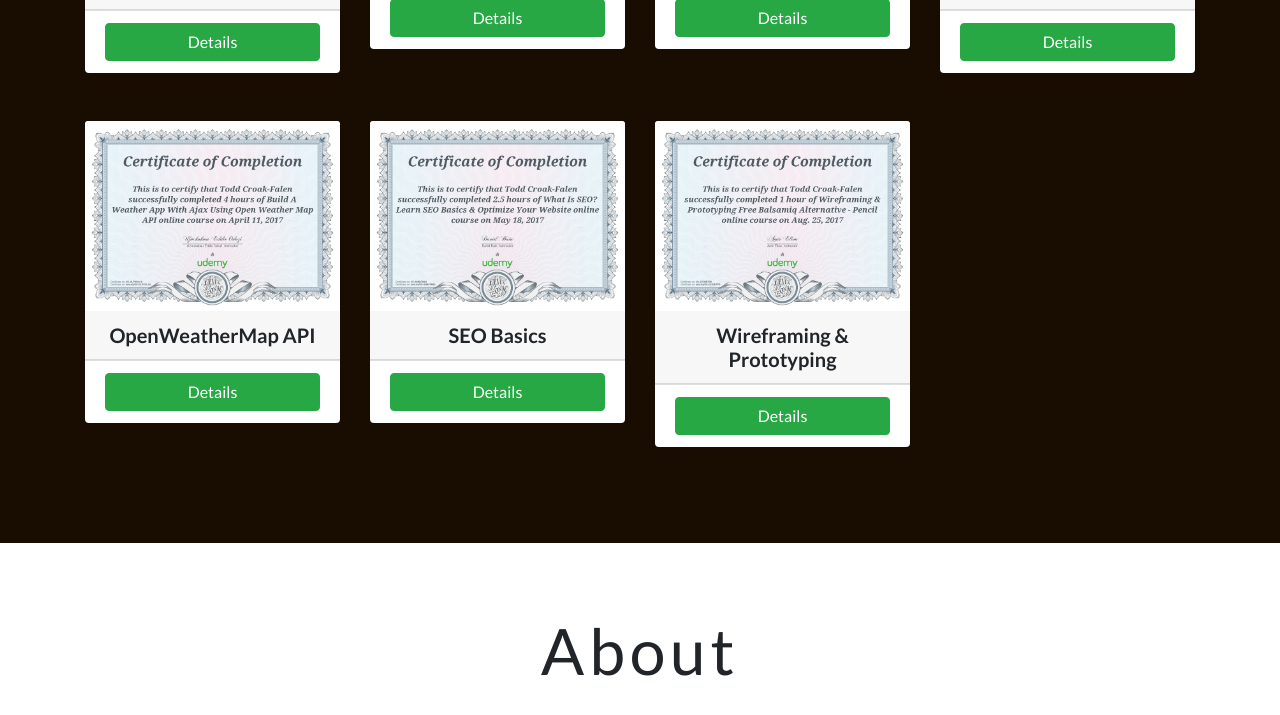
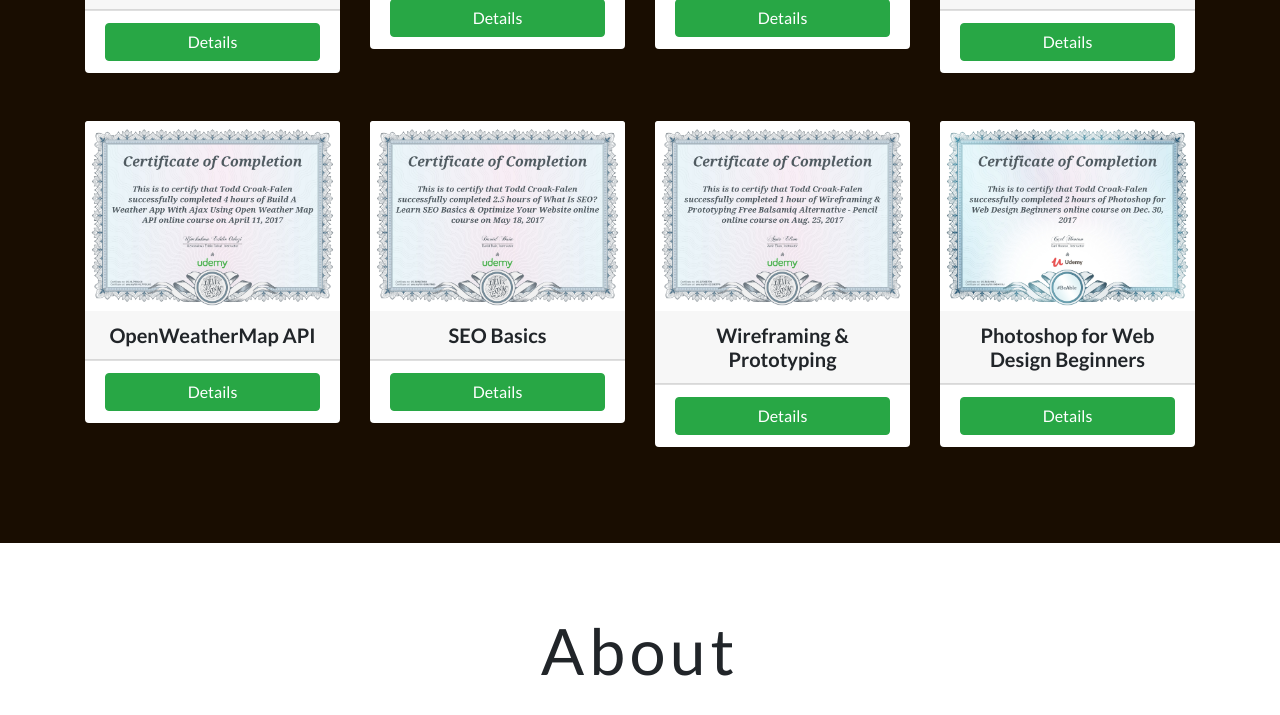
Before and after one commit to toddcf/portfolio2, a plain HTML site: page index.html in a window 1280 px wide. Shown: the part 6450-7165 px from the top of the page. Drawn offline with Linux system fonts and the light colour scheme.

Commit message:
Added PHOTOSHOP FOR WEB DESIGN BEGINNERS certificate.

```diff
--- a/assets/css/effects.css
+++ b/assets/css/effects.css
@@ -71,6 +71,7 @@
 #weather-api,
 #seo-basics,
 #udemy-wireframing,
+#udemy-photoshop-beginners,
 .mini-logo,
 .tcf-photo,
 .bio,
@@ -102,6 +103,7 @@
 #weather-api.animate-1,
 #seo-basics.animate-1,
 #udemy-wireframing.animate-1,
+#udemy-photoshop-beginners.animate-1,
 .mini-logo.fadeInRight,
 .tcf-photo.animate-1.fadeInLeft,
 .bio.animate-1.fadeInRight,
--- a/assets/js/app.js
+++ b/assets/js/app.js
@@ -402,6 +402,13 @@
 		offset: "85%"
 	});
 
+	// Photoshop for Web Design Beginners
+	$( "#udemy-photoshop-beginners" ).waypoint( function( direction ) {
+		$( "#udemy-photoshop-beginners" ).addClass( "animate-1 fadeInUp" );
+	}, {
+		offset: "85%"
+	});
+
 	// ABOUT SECTION
 	$( ".tcf-photo" ).waypoint( function( direction ) {
 		$( ".tcf-photo" ).addClass( "animate-1 fadeInLeft" );
--- a/index.html
+++ b/index.html
@@ -779,6 +779,28 @@
 					</div>
 				</div>
 
+				<!-- PHOTOSHOP FOR WEB DESIGN BEGINNERS -->
+				<div class="col-md-4 col-lg-3">
+					<div id="udemy-photoshop-beginners" class="card mb-5 certificate-card">
+						<img class="card-img-top" src="assets/img/certificates/photoshop-beginners-certificate.jpg" alt="Photoshop for Web Design Beginners">
+						<div class="card-header">
+							<h5 class="card-title text-center"><strong>Photoshop for Web Design Beginners</strong></h5>
+						</div>
+						<div class="card-footer bg-transparent">
+							<div id="accordion8">
+								<a href="#collapseEight" data-toggle="collapse" data-parent="#accordion7" role="button" id="objectEight" class="btn btn-success btn-block collapsed">Details</a>
+								<div id="collapseEight" class="collapse">
+									<ul class="list-group list-group-flush">
+										<li class="list-group-item">Udemy</li>
+										<li class="list-group-item">Instructor: Carl Heaton</li>
+										<li class="list-group-item">Setup, UI, paint brushes, shapes, layers, moving, resizing, zooming &amp; panning, blending modes &amp; effects, text, and placing.</li>
+									</ul>
+								</div>
+							</div>
+						</div>
+					</div>
+				</div>
+
 			</div>
 		</div>
 	</section>
```
Also changed, not shown: assets/img/certificates/photoshop-beginners-certificate.jpg (added), 4 other files.
